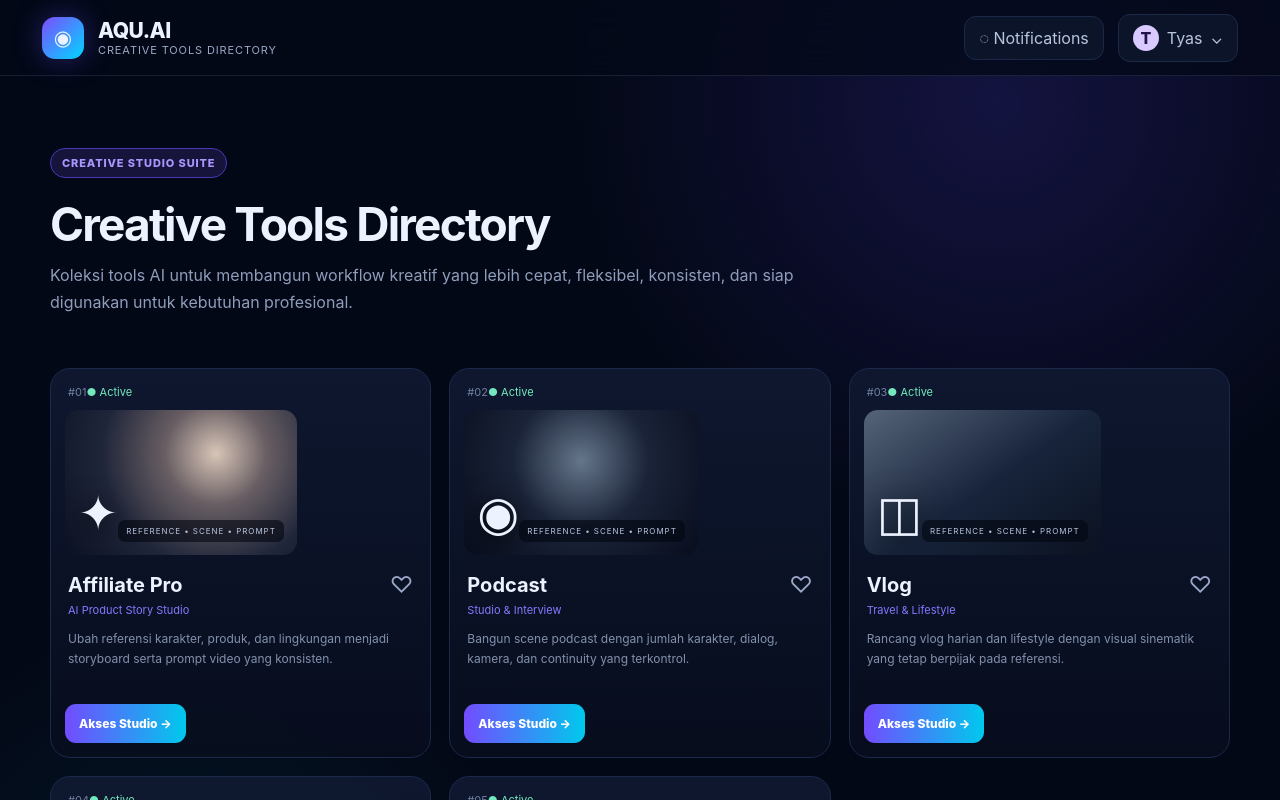
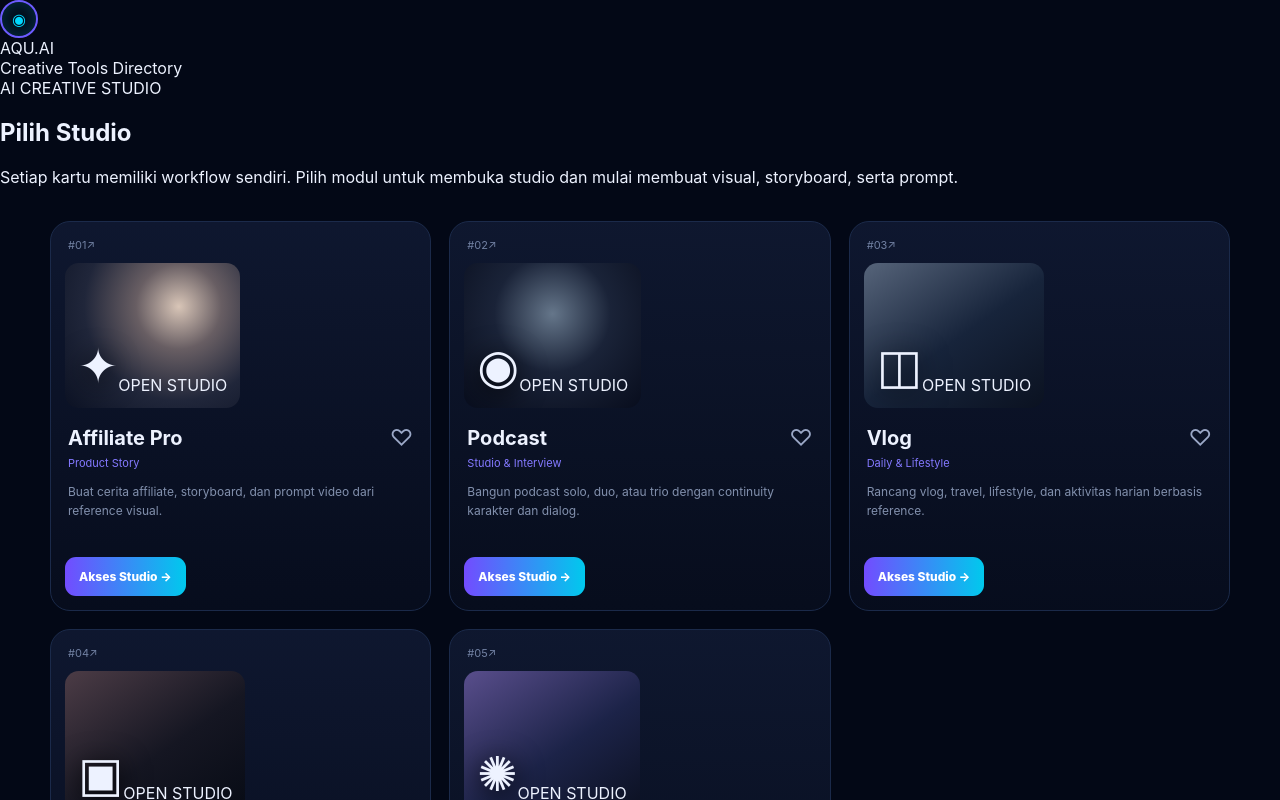
Before and after one commit to alghifari23231-create/ghifa-ai-web, a Next.js app: page / in a window 1280 px wide. Shown: the top 800 px of the page. Built offline with nearby package versions, Linux system fonts and the light colour scheme.

Commit message:
ui: simplify AQU.AI module directory

```diff
--- a/app/page.tsx
+++ b/app/page.tsx
@@ -5,45 +5,40 @@ import { AquaiStudio } from "../components/AquaiStudio";
 
 export type ModuleKey = "affiliate" | "podcast" | "vlog" | "cinematic" | "cartoon";
 
-export const modules: { key: ModuleKey; number: string; title: string; subtitle: string; description: string; icon: string; active: boolean }[] = [
-  { key: "affiliate", number: "01", title: "Affiliate Pro", subtitle: "AI Product Story Studio", description: "Ubah referensi karakter, produk, dan lingkungan menjadi storyboard serta prompt video yang konsisten.", icon: "✦", active: true },
-  { key: "podcast", number: "02", title: "Podcast", subtitle: "Studio & Interview", description: "Bangun scene podcast dengan jumlah karakter, dialog, kamera, dan continuity yang terkontrol.", icon: "◉", active: true },
-  { key: "vlog", number: "03", title: "Vlog", subtitle: "Travel & Lifestyle", description: "Rancang vlog harian dan lifestyle dengan visual sinematik yang tetap berpijak pada referensi.", icon: "◫", active: true },
-  { key: "cinematic", number: "04", title: "Cinematic Cinema", subtitle: "Story & Film", description: "Susun sequence film, blocking, camera movement, lighting, dan visual continuity.", icon: "▣", active: true },
-  { key: "cartoon", number: "05", title: "Cartoon Animasi", subtitle: "Character Animation", description: "Kembangkan karakter animasi, environment, scene plan, dan prompt produksi.", icon: "✺", active: true },
+export const modules: { key: ModuleKey; number: string; title: string; subtitle: string; description: string; icon: string }[] = [
+  { key: "affiliate", number: "01", title: "Affiliate Pro", subtitle: "Product Story", description: "Buat cerita affiliate, storyboard, dan prompt video dari reference visual.", icon: "✦" },
+  { key: "podcast", number: "02", title: "Podcast", subtitle: "Studio & Interview", description: "Bangun podcast solo, duo, atau trio dengan continuity karakter dan dialog.", icon: "◉" },
+  { key: "vlog", number: "03", title: "Vlog", subtitle: "Daily & Lifestyle", description: "Rancang vlog, travel, lifestyle, dan aktivitas harian berbasis reference.", icon: "◫" },
+  { key: "cinematic", number: "04", title: "Cinematic Cinema", subtitle: "Film & Story", description: "Susun sequence film dengan blocking, kamera, lighting, dan visual continuity.", icon: "▣" },
+  { key: "cartoon", number: "05", title: "Cartoon Animasi", subtitle: "Character Animation", description: "Kembangkan karakter, environment, scene, dan prompt animasi yang konsisten.", icon: "✺" },
 ];
 
 export default function Home() {
   const [selected, setSelected] = useState<ModuleKey | null>(null);
 
-  if (selected) {
-    return <AquaiStudio moduleKey={selected} onBack={() => setSelected(null)} />;
-  }
+  if (selected) return <AquaiStudio moduleKey={selected} onBack={() => setSelected(null)} />;
 
   return (
-    <main className="app-shell dashboard-shell">
-      <header className="dashboard-header">
-        <div className="brand-mark"><span>◉</span></div>
+    <main className="directory-page">
+      <div className="directory-brand">
+        <div className="brand-orbit large">◉</div>
         <div>
-          <div className="brand-title">AQU.AI</div>
-          <div className="brand-subtitle">Creative Tools Directory</div>
+          <div className="directory-title">AQU.AI</div>
+          <div className="directory-subtitle">Creative Tools Directory</div>
         </div>
-        <div className="header-spacer" />
-        <button className="ghost-button">◌ Notifications</button>
-        <div className="profile-pill"><div className="avatar">T</div><span>Tyas</span><span>⌄</span></div>
-      </header>
+      </div>
 
-      <section className="hero">
-        <div className="eyebrow">CREATIVE STUDIO SUITE</div>
-        <h1>Creative Tools Directory</h1>
-        <p>Koleksi tools AI untuk membangun workflow kreatif yang lebih cepat, fleksibel, konsisten, dan siap digunakan untuk kebutuhan profesional.</p>
+      <section className="directory-intro">
+        <span className="directory-kicker">AI CREATIVE STUDIO</span>
+        <h1>Pilih Studio</h1>
+        <p>Setiap kartu memiliki workflow sendiri. Pilih modul untuk membuka studio dan mulai membuat visual, storyboard, serta prompt.</p>
       </section>
 
       <section className="module-grid" aria-label="AQU.AI modules">
         {modules.map((module) => (
           <button key={module.key} className="module-card" onClick={() => setSelected(module.key)}>
-            <div className="card-topline"><span>#{module.number}</span><span className="status-dot">● Active</span></div>
-            <div className={`module-visual visual-${module.key}`}><span className="visual-icon">{module.icon}</span><span className="visual-label">REFERENCE • SCENE • PROMPT</span></div>
+            <div className="card-topline"><span>#{module.number}</span><span className="card-arrow">↗</span></div>
+            <div className={`module-visual visual-${module.key}`}><span className="visual-icon">{module.icon}</span><span>OPEN STUDIO</span></div>
             <div className="module-copy">
               <div className="module-title-row"><h2>{module.title}</h2><span className="heart">♡</span></div>
               <div className="module-subtitle">{module.subtitle}</div>
@@ -54,7 +49,7 @@ export default function Home() {
         ))}
       </section>
 
-      <footer className="dashboard-footer">AQU.AI <span>•</span> Creative Tools for Smarter Content Creation</footer>
+      <div className="directory-note">AQU.AI · Reference-first creative workflow</div>
     </main>
   );
 }
```
